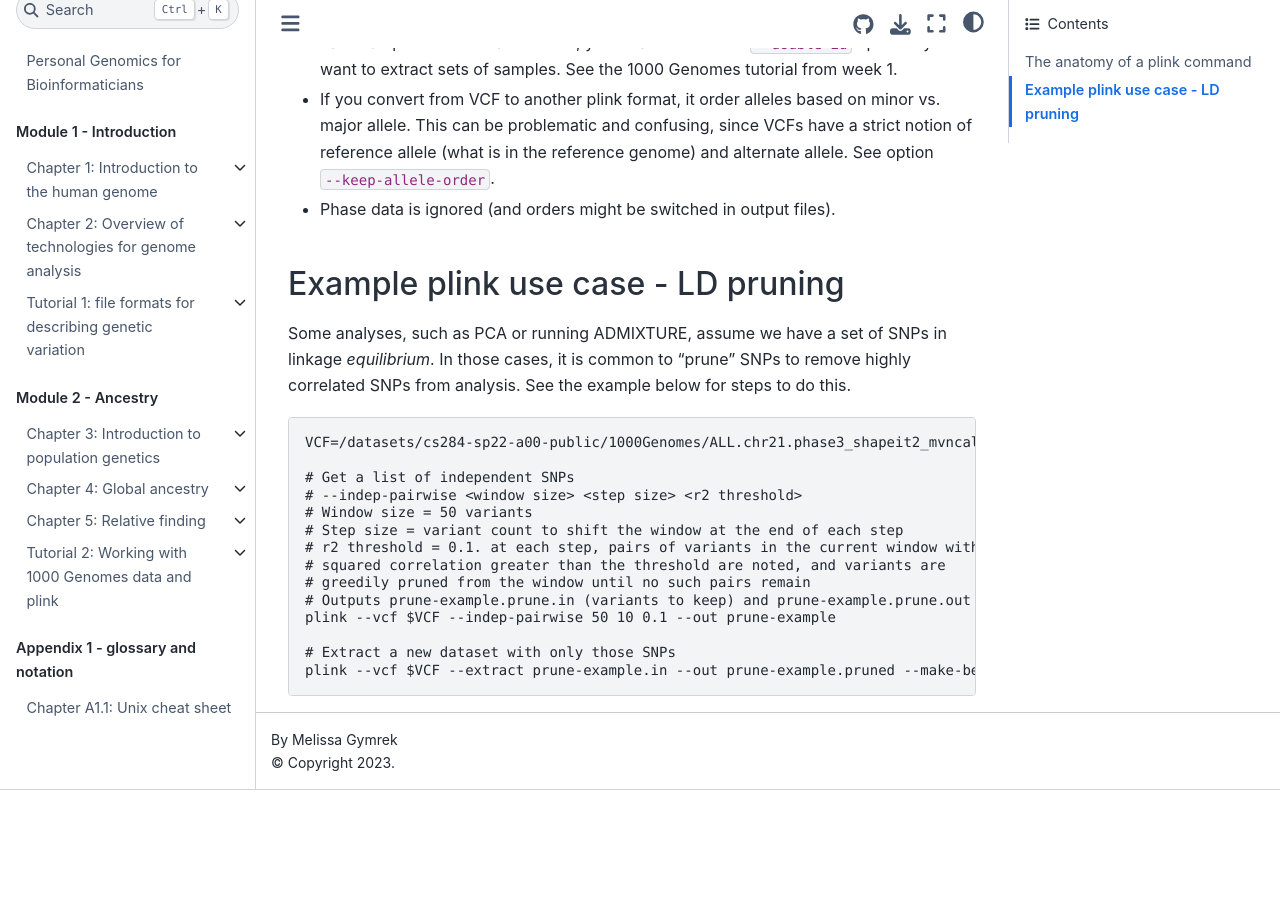
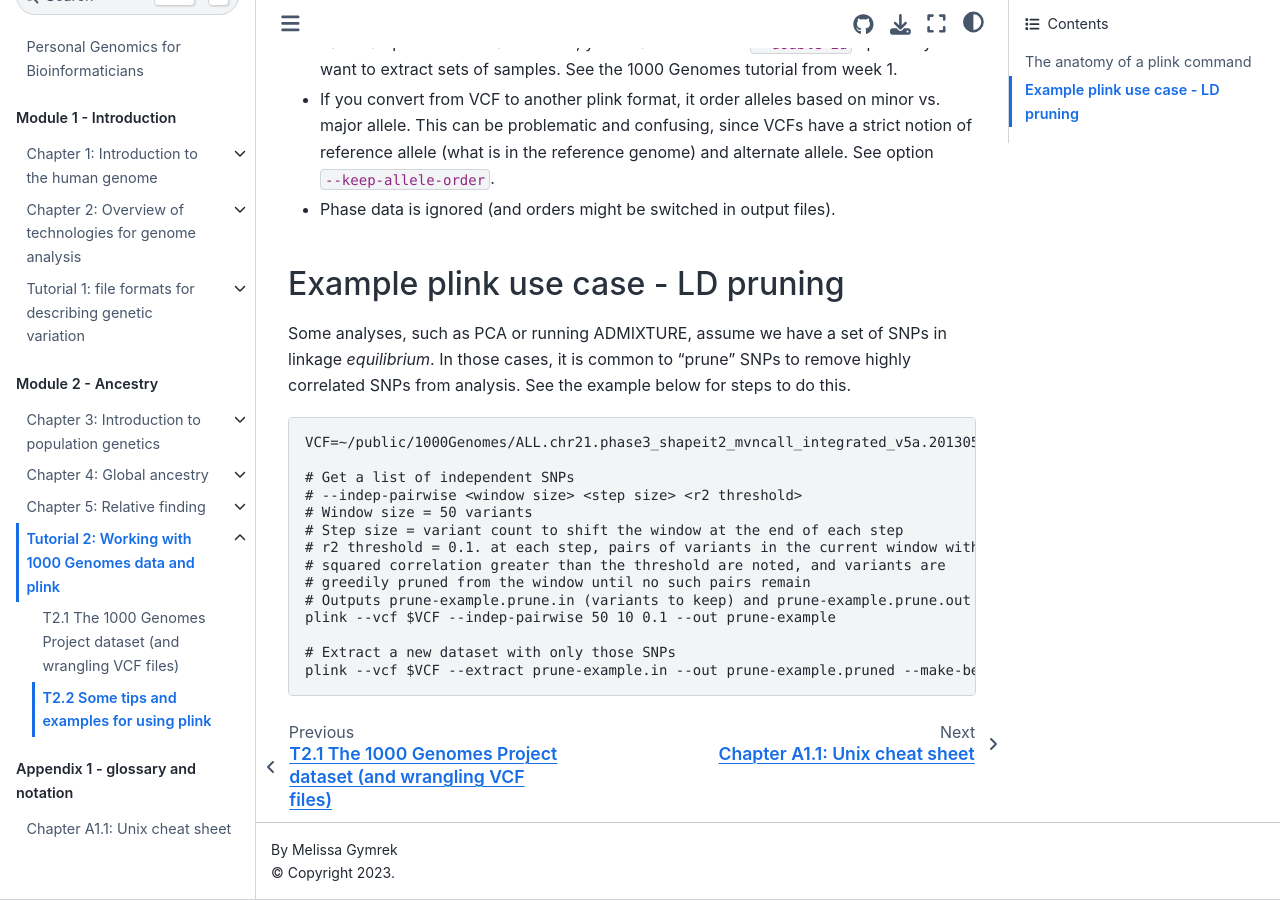
Before and after one commit to gymrek-lab/personal-genomics-textbook, a Jupyter Book: the page built from ancestry/plink1kg/plink.md, in a window 1280 px wide and 900 px high, scrolled down 2347 px. Built offline with Jupyter Book 1.0.4 settings and Sphinx 7.4.7 and the Sphinx Book theme 1.1.4, drawn with Linux system fonts in a browser that asks for light colours; pages that are not in the unit, such as notebooks, are missing from menus; before the commit the page ends 3137 px from its top, so only the background shows below that; some of the changed text lies outside the part shown.

Commit message:
adding plink tutorial

````diff
--- a/_toc.yml
+++ b/_toc.yml
@@ -52,7 +52,7 @@ parts:
       - file: ancestry/plink_1000G
         sections:
         - file: ancestry/plink1kg/1000G
-#        - file: ancestry/plink1kg/plink
+        - file: ancestry/plink1kg/plink
 #  - caption: Module 3 - Complex traits
 #    chapters:
 #      - file: complextraits/overview
--- a/ancestry/plink1kg/plink.md
+++ b/ancestry/plink1kg/plink.md
@@ -44,7 +44,7 @@ Plink handles many other formats, but all of our data for the course will come i
 You can use plink to convert genotypes from one format to another. e.g.:
 
 ```
-VCF=/datasets/cs284-sp22-a00-public/1000Genomes/ALL.chr21.phase3_shapeit2_mvncall_integrated_v5a.20130502.genotypes.vcf.gz
+VCF=~/public/1000Genomes/ALL.chr21.phase3_shapeit2_mvncall_integrated_v5a.20130502.genotypes.vcf.gz
 
 # Convert VCF to ped/map
 # (using only couple of variants to make this smaller)
@@ -81,7 +81,7 @@ Plink currently loses some information present in VCF files, which can be a comm
 Some analyses, such as PCA or running ADMIXTURE, assume we have a set of SNPs in linkage *equilibrium*. In those cases, it is common to "prune" SNPs to remove highly correlated SNPs from analysis. See the example below for steps to do this.
 
 ```
-VCF=/datasets/cs284-sp22-a00-public/1000Genomes/ALL.chr21.phase3_shapeit2_mvncall_integrated_v5a.20130502.genotypes.vcf.gz
+VCF=~/public/1000Genomes/ALL.chr21.phase3_shapeit2_mvncall_integrated_v5a.20130502.genotypes.vcf.gz
 
 # Get a list of independent SNPs
 # --indep-pairwise <window size> <step size> <r2 threshold>
````
Also changed, not shown: 1 other file.
